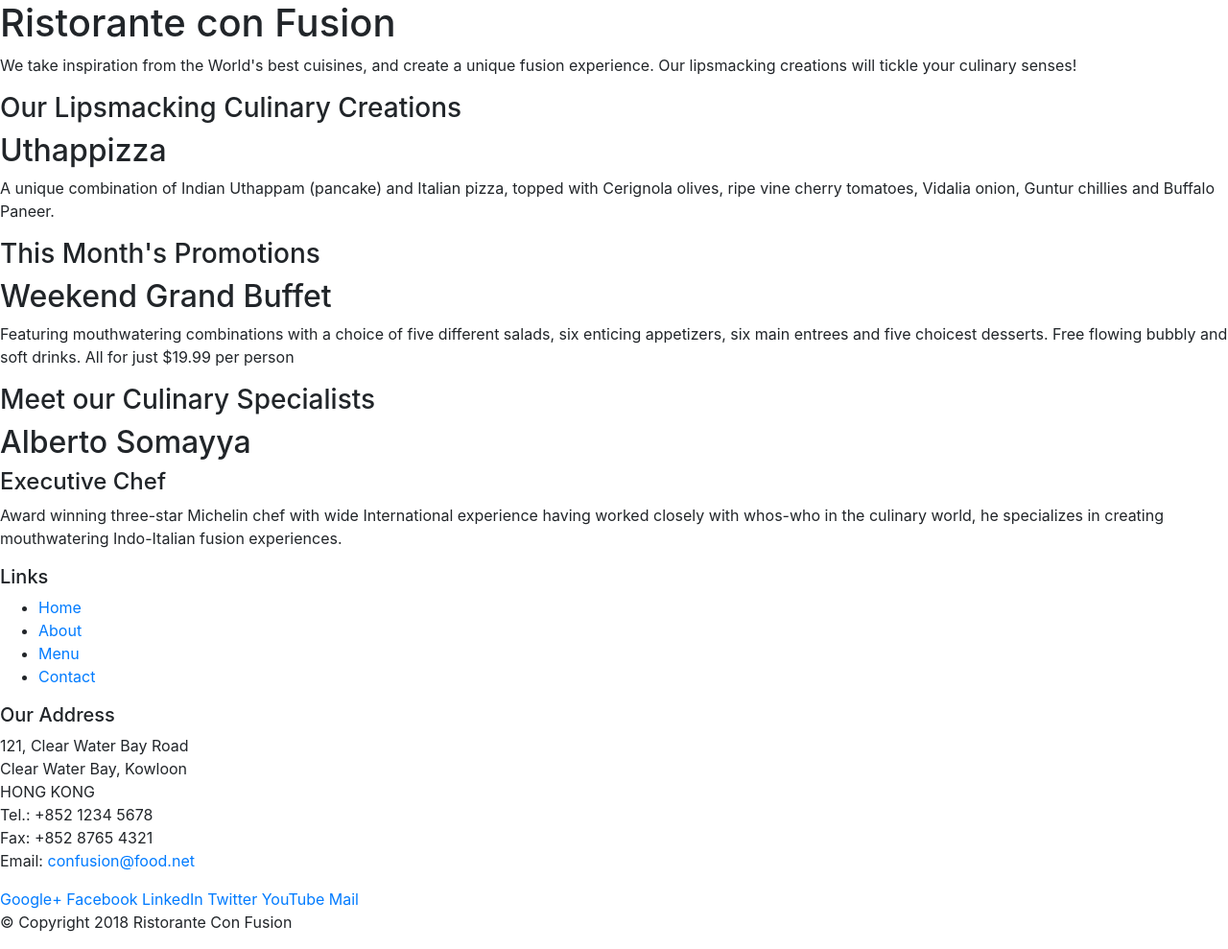
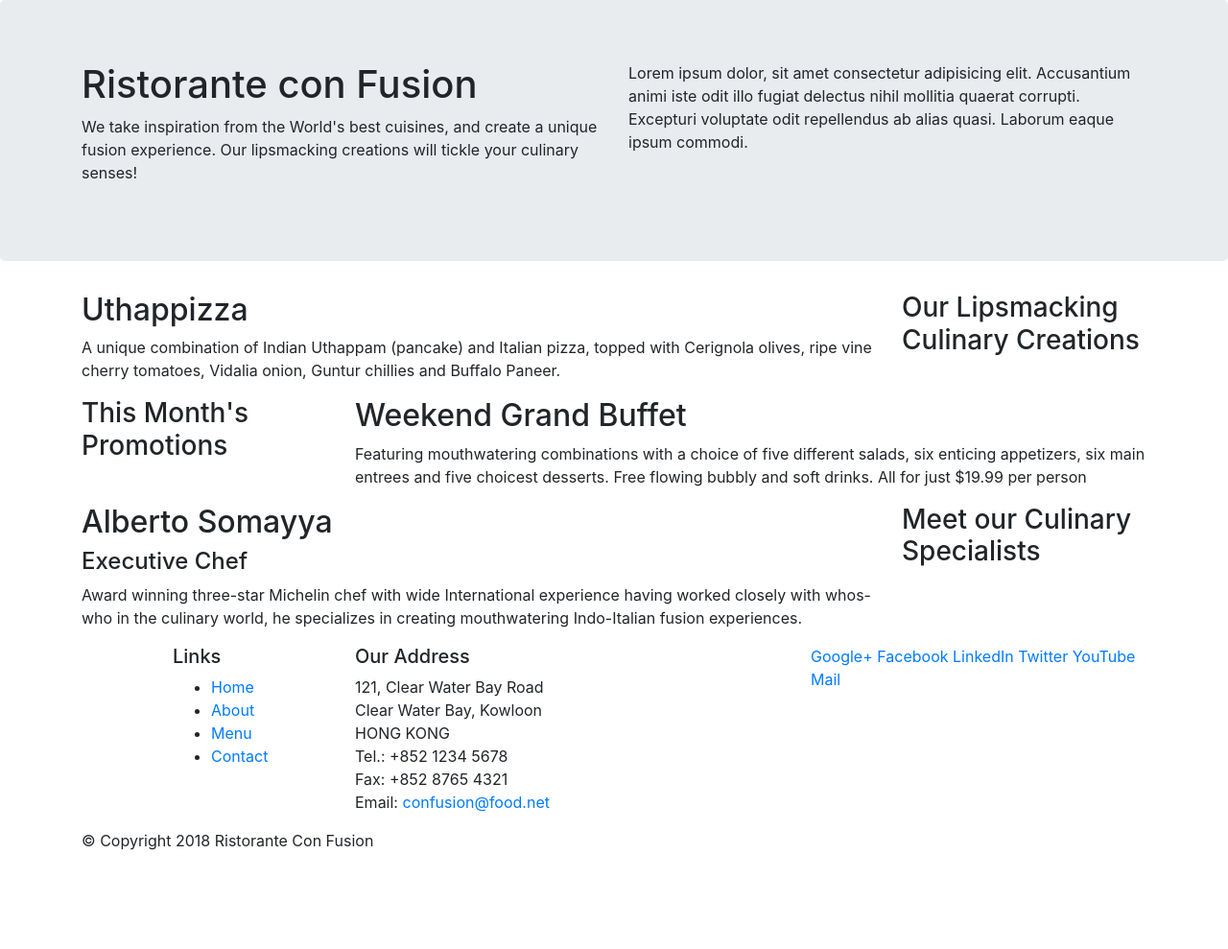
Before and after one commit to myakhlaqi/SampleResturantWebSite, a website: page index.html in a window 1280 px wide. Shown: the whole page at 96% size. After the commit the page ends 904 px from the top, so only its background shows below. Drawn offline with nearby package versions, Linux system fonts and the light colour scheme.

Commit message:
Add bootstrap grid

```diff
--- a/index.html
+++ b/index.html
@@ -14,46 +14,47 @@
 
 <body>
 
-    <header>
-        <div>
-            <div>
-                <div>
+    <header class="jumbotron">
+        <div class="container">
+            <div class="row">
+                <div class="col-12 col-sm-6">
                     <h1>Ristorante con Fusion</h1>
                     <p>We take inspiration from the World's best cuisines, and create a unique fusion experience. Our lipsmacking creations will tickle your culinary senses!</p>
                 </div>
-                <div>
+                <div class="col-12 col-sm">
+                    Lorem ipsum dolor, sit amet consectetur adipisicing elit. Accusantium animi iste odit illo fugiat delectus nihil mollitia quaerat corrupti. Excepturi voluptate odit repellendus ab alias quasi. Laborum eaque ipsum commodi.
                 </div>
             </div>
         </div>
     </header>
 
-    <div>
-        <div>
-            <div>
+    <div class="container">
+        <div class="row">
+            <div class="col-12 col-sm-4 order-sm-last col-md-3 ">
                 <h3>Our Lipsmacking Culinary Creations</h3>
             </div>
-            <div>
+            <div class="col col-sm order-sm-first col-md ">
                 <h2>Uthappizza</h2>
                 <p>A unique combination of Indian Uthappam (pancake) and Italian pizza, topped with Cerignola olives, ripe vine cherry tomatoes, Vidalia onion, Guntur chillies and Buffalo Paneer.</p>
             </div>
         </div>
 
 
-        <div>
-            <div>
+        <div class="row">
+            <div class="col-12 col-sm-4 col-md-3">
                 <h3>This Month's Promotions</h3>
             </div>
-            <div>
+            <div class="col col-sm col-md">
                 <h2>Weekend Grand Buffet</h2>
                 <p>Featuring mouthwatering combinations with a choice of five different salads, six enticing appetizers, six main entrees and five choicest desserts. Free flowing bubbly and soft drinks. All for just $19.99 per person </p>
             </div>
         </div>
 
-        <div>
-            <div>
+        <div class="row">
+            <div class="col-12 col-sm-4 order-sm-last col-md-3">
                 <h3>Meet our Culinary Specialists</h3>
             </div>
-            <div>
+            <div class="col col-sm order-sm-first col-md">
                 <h2>Alberto Somayya</h2>
                 <h4>Executive Chef</h4>
                 <p>Award winning three-star Michelin chef with wide International experience having worked closely with whos-who in the culinary world, he specializes in creating mouthwatering Indo-Italian fusion experiences. </p>
@@ -61,10 +62,10 @@
         </div>
     </div>
 
-    <footer>
-        <div>
-            <div>
-                <div>
+    <footer >
+        <div class="container">
+            <div class="row">
+                <div class="col-4 offset-1 col-sm-2">
                     <h5>Links</h5>
                     <ul>
                         <li><a href="#">Home</a></li>
@@ -73,7 +74,7 @@
                         <li><a href="#">Contact</a></li>
                     </ul>
                 </div>
-                <div>
+                <div class="col-7 col-sm-5">
                     <h5>Our Address</h5>
                     <address>
 		              121, Clear Water Bay Road<br>
@@ -84,7 +85,7 @@
 		              Email: <a href="mailto:confusion@food.net">confusion@food.net</a>
 		           </address>
                 </div>
-                <div>
+                <div class="col-12 col-sm-4">
                     <div>
                         <a href="http://google.com/+">Google+</a>
                         <a href="http://www.facebook.com/profile.php?id=">Facebook</a>
@@ -95,8 +96,8 @@
                     </div>
                 </div>
            </div>
-           <div>
-                <div>
+           <div class="row">
+                <div class="col-auto">
                     <p>© Copyright 2018 Ristorante Con Fusion</p>
                 </div>
            </div>
```
